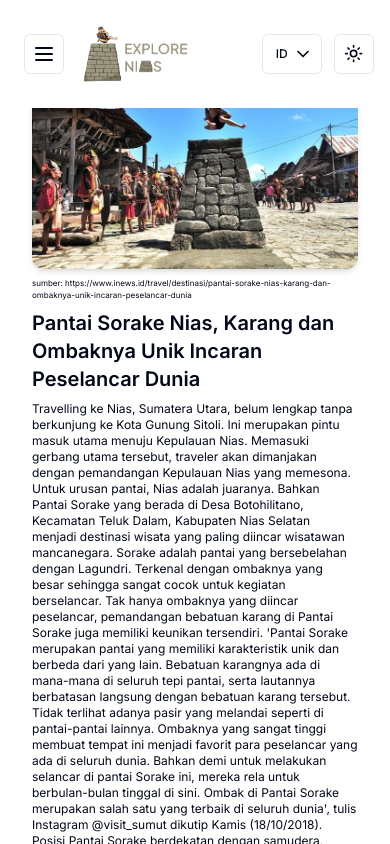
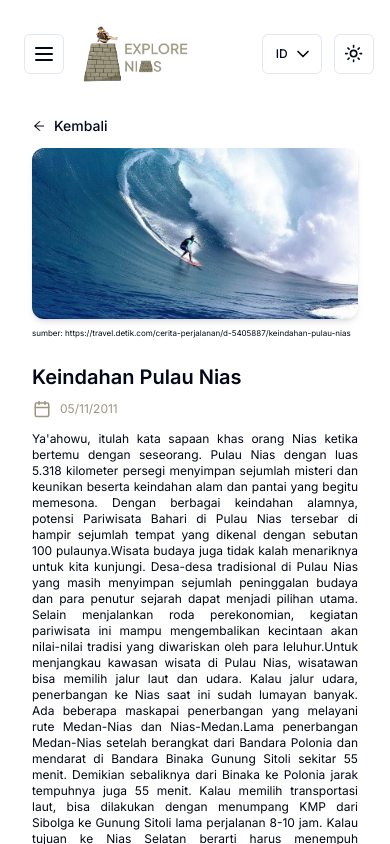
Before and after one commit to KarMint26/explore_nias, a Next.js app: page /article/1 in a window 390 px wide. Shown: the top 844 px of the page. Built offline with nearby package versions, Linux system fonts and the light colour scheme.

Commit message:
feat(article): add article and detail article page

```diff
--- a/app/article/Article.tsx
+++ b/app/article/Article.tsx
@@ -25,10 +25,7 @@
                 alt="shape-icon"
                 className="scale-[0.80] sm:scale-100"
               />
-              <div className="flex flex-col text-main font-bold">
-                <div className="location text-sm sm:text-base lg:text-lg">
-                  {listArticle[0].location}
-                </div>
+              <div className="flex flex-col text-main font-bold justify-center">
                 <div className="datetime text-[0.75rem] sm:text-sm lg:text-base">
                   {listArticle[0].datetime}
                 </div>
@@ -66,7 +63,6 @@
             text={data.text}
             datetime={data.datetime}
             imageNumber={String(data.id)}
-            location={data.location}
             id={data.id}
             isDiff={data.isDiff}
             isReverse={data.isReverse}
--- a/app/article/ArticleItem.tsx
+++ b/app/article/ArticleItem.tsx
@@ -5,7 +5,6 @@
 
 export default function ArticleItem({
   id,
-  location,
   datetime,
   title,
   text,
@@ -15,7 +14,6 @@
   locale,
 }: {
   id: number;
-  location: string;
   datetime: string;
   title: string;
   text: string;
@@ -41,10 +39,7 @@
             alt="shape-icon"
             className="scale-[0.80] sm:scale-100"
           />
-          <div className="flex flex-col text-main font-bold">
-            <div className="location text-sm sm:text-base lg:text-lg">
-              {location}
-            </div>
+          <div className="flex flex-col justify-center text-main font-bold">
             <div className="datetime text-[0.75rem] sm:text-sm lg:text-base">
               {datetime}
             </div>
--- a/app/article/[id]/DetailArticle.tsx
+++ b/app/article/[id]/DetailArticle.tsx
@@ -2,6 +2,7 @@
 
 import { useLocale } from "@/contexts/LocaleContext";
 import getArticle from "@/utils/article";
+import { Calendar } from "lucide-react";
 import Image from "next/image";
 import Link from "next/link";
 import React from "react";
@@ -10,20 +11,20 @@
 export default function DetailArticle({ params }: { params: any }) {
   const { locale } = useLocale();
   const articleDetail = getArticle();
-  const detail = articleDetail[params.id];
+  const detail = articleDetail[params.id-1];
 
   return (
-    <div className="container relative my-5 sm:my-8 lg:my-20 flex flex-col justify-center items-start gap-6">
+    <div className="w-full max-w-[85rem] m-auto p-5 px-8 sm:px-10 lg:px-0 box-border relative my-5 sm:my-8 lg:my-20 flex flex-col justify-center items-start gap-6 pt-24 sm:pt-20 lg:pt-16">
       <Link
         href="/article"
-        className="button-back sm:text-base text-sm absolute font-medium left-4 top-4 flex justify-center items-center gap-2"
+        className="button-back sm:text-base text-sm absolute font-medium left-8 lg:left-0 top-24 sm:top-20 lg:top-16 flex justify-center items-center gap-2"
       >
         <AiOutlineArrowLeft className="sm:text-2xl" />
         {locale === "id" ? "Kembali" : "Back"}
       </Link>
       {detail ? (
-        <div>
-          <div className="img-box flex flex-col justify-center self-center items-center gap-2 my-2 sm:my-4 mt-8 sm:mt-12">
+        <>
+          <div className="img-box flex flex-col justify-center self-center items-center gap-2 mt-8 sm:mt-12">
             <Image
               src={`/assets/Article/image-${detail.id}.jpg`}
               alt="hero-detail-artikel"
@@ -33,19 +34,23 @@
             />
             <a
               href={detail.url}
-              className="self-start text-[0.5rem] sm:text-xs"
+              className="self-start text-[0.5rem] sm:text-sm"
               target="_blank"
             >
               {locale === "id" ? "sumber" : "source"}: {detail.url}
             </a>
           </div>
           <div className="title-article">
-            <h1 className="text-xl sm:text-2xl mb-2 lg:text-3xl font-semibold">
+            <h1 className="text-xl sm:text-2xl lg:text-3xl font-semibold">
               {detail.title}
             </h1>
-            <p className="text-xs sm:text-base">{detail.text}</p>
+            <div className="mb-3 sm:mb-4 flex items-center gap-2 sm:gap-3 text-main mt-2 text-xs sm:text-base">
+              <Calendar size={20} color="#9C9680" className="scale-90 sm:scale-100" />
+              {detail.datetime}
+            </div>
+            <p className="text-xs sm:text-base text-justify">{detail.text}</p>
           </div>
-        </div>
+        </>
       ) : (
         <div>loading</div>
       )}
```
